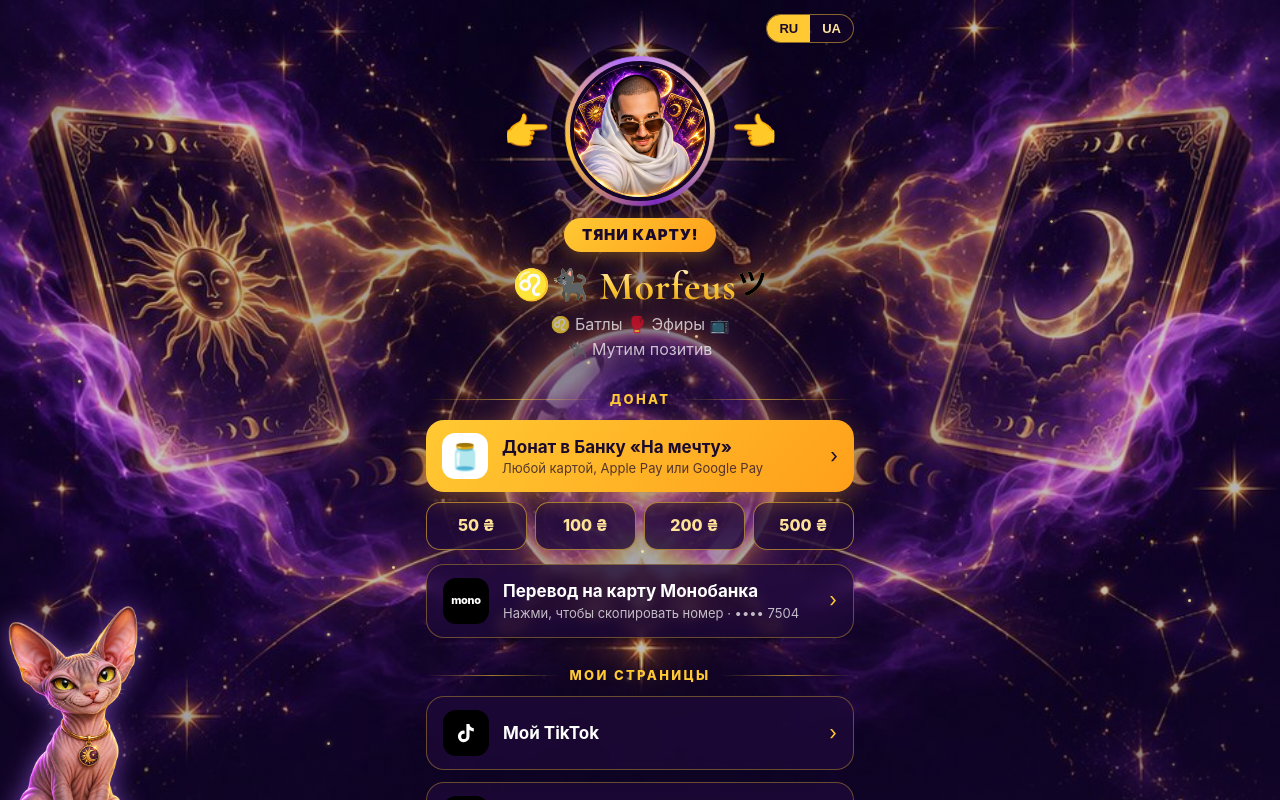
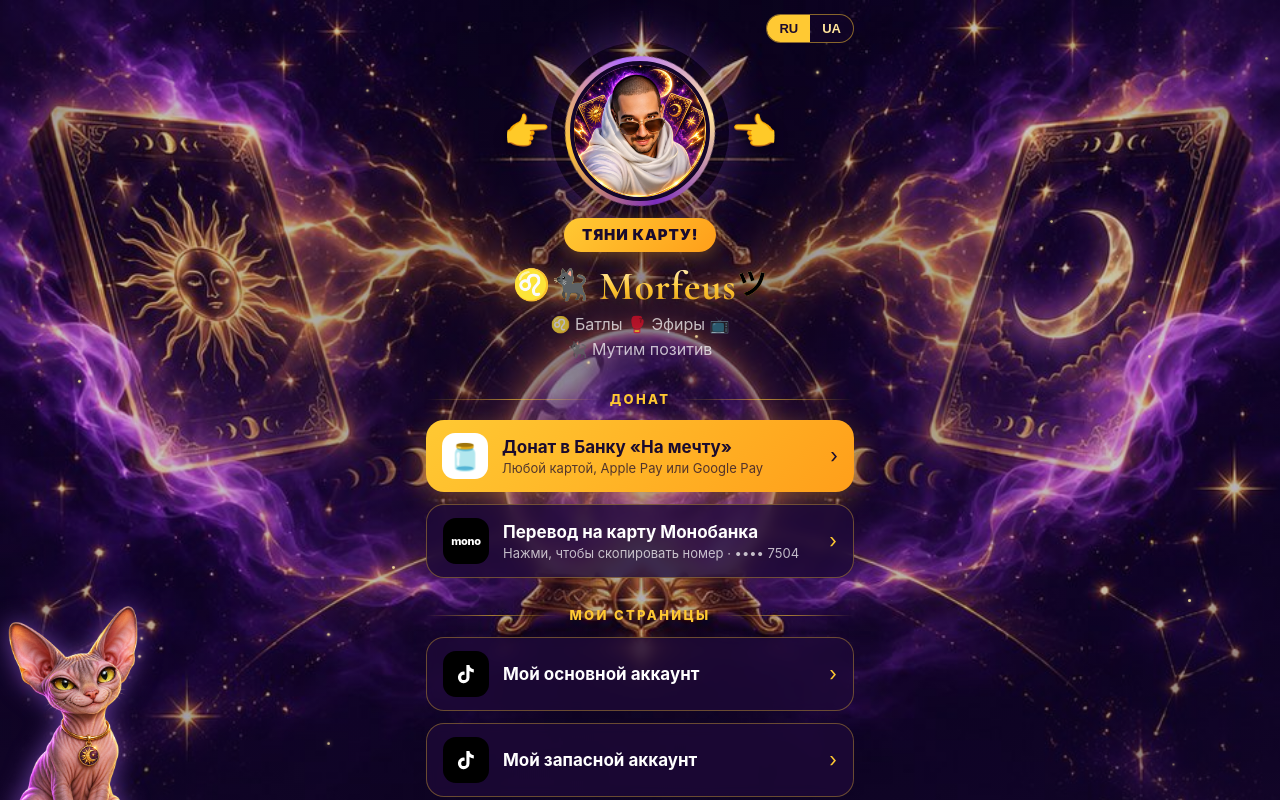
Before and after one commit to taec432-maker/morfeus, a plain HTML site: page index.html in a window 1280 px wide. Shown: the top 800 px of the page. Drawn offline with nearby package versions, Linux system fonts and the light colour scheme.

Commit message:
Remove amount buttons, rename and swap TikTok links

```diff
--- a/index.html
+++ b/index.html
@@ -74,9 +74,6 @@
   a.btn.main small{color:rgba(26,11,46,.75)} a.btn.main .go{color:#1a0b2e}
   a.btn .ic.mono{background:#000;color:#fff;font:800 11px/1 -apple-system,sans-serif;letter-spacing:-.03em}
   a.btn .ic.jar{background:#fff;font-size:26px}
-  .sums{display:grid;grid-template-columns:repeat(4,1fr);gap:8px;margin:-2px 0 14px}
-  .sums a{display:block;padding:11px 0;border-radius:14px;text-align:center;text-decoration:none;font-weight:800;font-size:16px;color:var(--gold2);background:rgba(30,10,56,.78);border:1px solid rgba(255,201,51,.55);transition:transform .15s,background .15s}
-  .sums a:active{transform:scale(.94);background:rgba(255,201,51,.25)}
   .ic.tt{background:#000}
   .ic.tg{background:#2aabee}
   .foot{margin-top:26px;color:rgba(255,255,255,.5);font-size:12px}
@@ -140,12 +137,11 @@
 
   <div class="sec" data-i="donT">ДОНАТ</div>
   <a class="btn main" id="jar" href="https://send.monobank.ua/jar/tfSnGPdcs" target="_blank" rel="noopener"><span class="ic jar">🫙</span><span><b data-i="jar">Донат в Банку «На мечту»</b><small data-i="jarS">Любой картой, Apple Pay или Google Pay</small></span><span class="go">›</span></a>
-  <div class="sums" id="sums"><a data-a="50">50 ₴</a><a data-a="100">100 ₴</a><a data-a="200">200 ₴</a><a data-a="500">500 ₴</a></div>
   <a class="btn" id="mono" href="#"><span class="ic mono">mono</span><span><b data-i="mono">Перевод на карту Монобанка</b><small id="monoSub" data-i="monoS">Нажми, чтобы скопировать номер · •••• 7504</small></span><span class="go">›</span></a>
 
   <div class="sec" data-i="pagesT">МОИ СТРАНИЦЫ</div>
-  <a class="btn" href="https://www.tiktok.com/@yurkaleo" target="_blank" rel="noopener"><span class="ic tt"><svg width="24" height="24" viewBox="0 0 24 24" fill="#fff"><path d="M16.6 5.8A4.3 4.3 0 0 1 15.5 3h-3.1v12.4a2.6 2.6 0 1 1-2.6-2.6c.3 0 .5 0 .8.1V9.7a5.8 5.8 0 1 0 4.9 5.7V9a7.3 7.3 0 0 0 4.3 1.4V7.3a4.3 4.3 0 0 1-3.2-1.5z"/></svg></span><span><b data-i="tt1">Мой TikTok</b></span><span class="go">›</span></a>
-  <a class="btn" href="https://www.tiktok.com/@catmorfeus" target="_blank" rel="noopener"><span class="ic tt"><svg width="24" height="24" viewBox="0 0 24 24" fill="#fff"><path d="M16.6 5.8A4.3 4.3 0 0 1 15.5 3h-3.1v12.4a2.6 2.6 0 1 1-2.6-2.6c.3 0 .5 0 .8.1V9.7a5.8 5.8 0 1 0 4.9 5.7V9a7.3 7.3 0 0 0 4.3 1.4V7.3a4.3 4.3 0 0 1-3.2-1.5z"/></svg></span><span><b data-i="tt2">Запасной TikTok</b></span><span class="go">›</span></a>
+  <a class="btn" href="https://www.tiktok.com/@catmorfeus" target="_blank" rel="noopener"><span class="ic tt"><svg width="24" height="24" viewBox="0 0 24 24" fill="#fff"><path d="M16.6 5.8A4.3 4.3 0 0 1 15.5 3h-3.1v12.4a2.6 2.6 0 1 1-2.6-2.6c.3 0 .5 0 .8.1V9.7a5.8 5.8 0 1 0 4.9 5.7V9a7.3 7.3 0 0 0 4.3 1.4V7.3a4.3 4.3 0 0 1-3.2-1.5z"/></svg></span><span><b data-i="tt1">Мой основной аккаунт</b></span><span class="go">›</span></a>
+  <a class="btn" href="https://www.tiktok.com/@yurkaleo" target="_blank" rel="noopener"><span class="ic tt"><svg width="24" height="24" viewBox="0 0 24 24" fill="#fff"><path d="M16.6 5.8A4.3 4.3 0 0 1 15.5 3h-3.1v12.4a2.6 2.6 0 1 1-2.6-2.6c.3 0 .5 0 .8.1V9.7a5.8 5.8 0 1 0 4.9 5.7V9a7.3 7.3 0 0 0 4.3 1.4V7.3a4.3 4.3 0 0 1-3.2-1.5z"/></svg></span><span><b data-i="tt2">Мой запасной аккаунт</b></span><span class="go">›</span></a>
   <a class="btn" href="https://t.me/morpheus22222" target="_blank" rel="noopener"><span class="ic tg"><svg width="24" height="24" viewBox="0 0 24 24" fill="#fff"><path d="M21.9 4.6 18.7 19.7c-.2 1.1-.9 1.3-1.8.8l-4.9-3.6-2.4 2.3c-.3.3-.5.5-1 .5l.4-5 9-8.2c.4-.4-.1-.6-.6-.2L6.3 13.3l-4.8-1.5c-1-.3-1-1 .2-1.5L20.5 3c.9-.3 1.6.2 1.4 1.6z"/></svg></span><span><b data-i="tg">Мой Telegram-канал</b></span><span class="go">›</span></a>
 
   <div class="foot" data-i="foot">© Morfeus · Спасибо, что ты здесь ❤️</div>
@@ -207,10 +203,10 @@
   // ---------- языки: русский основной, украинский ----------
   var TXT = {
     ru:{tap:"ТЯНИ КАРТУ!",jar:"Донат в Банку «На мечту»",jarS:"Любой картой, Apple Pay или Google Pay",bio1:"♌ Батлы 🥊 Эфиры 📺",bio2:"🐈‍⬛ Мутим позитив",today:"Твоя карта дня",donT:"ДОНАТ",mono:"Перевод на карту Монобанка",monoS:"Нажми, чтобы скопировать номер · •••• 7504",monoOk:"Номер карты скопирован ✓",
-        pagesT:"МОИ СТРАНИЦЫ",tt1:"Мой TikTok",tt2:"Запасной TikTok",tg:"Мой Telegram-канал",foot:"© Morfeus · Спасибо, что ты здесь ❤️",again:"Это твоя карта на сегодня 🔮",next:"Новая карта через",
+        pagesT:"МОИ СТРАНИЦЫ",tt1:"Мой основной аккаунт",tt2:"Мой запасной аккаунт",tg:"Мой Telegram-канал",foot:"© Morfeus · Спасибо, что ты здесь ❤️",again:"Это твоя карта на сегодня 🔮",next:"Новая карта через",
         thx:"🔮 Поблагодарить Морфеуса",close:"Закрыть",copied:"Номер карты скопирован. Вставь его в приложении банка 💛",title:"Morfeus — карта дня, батлы и донат"},
     uk:{tap:"ТЯГНИ КАРТУ!",jar:"Донат у Банку «На мечту»",jarS:"Будь-якою карткою, Apple Pay або Google Pay",bio1:"♌ Батли 🥊 Ефіри 📺",bio2:"🐈‍⬛ Мутимо позитив",today:"Твоя карта дня",donT:"ДОНАТ",mono:"Переказ на картку Монобанку",monoS:"Натисни, щоб скопіювати номер · •••• 7504",monoOk:"Номер картки скопійовано ✓",
-        pagesT:"МОЇ СТОРІНКИ",tt1:"Мій TikTok",tt2:"Запасний TikTok",tg:"Мій Telegram-канал",foot:"© Morfeus · Дякую, що ти тут ❤️",again:"Це твоя карта на сьогодні 🔮",next:"Нова карта через",
+        pagesT:"МОЇ СТОРІНКИ",tt1:"Мій основний акаунт",tt2:"Мій запасний акаунт",tg:"Мій Telegram-канал",foot:"© Morfeus · Дякую, що ти тут ❤️",again:"Це твоя карта на сьогодні 🔮",next:"Нова карта через",
         thx:"🔮 Подякувати Морфеусу",close:"Закрити",copied:"Номер картки скопійовано. Встав його в застосунку банку 💛",title:"Morfeus — карта дня, батли та донат"}
   };
   function store(k,v){ try{ if(v===undefined) return localStorage.getItem(k); localStorage.setItem(k,v) }catch(e){ return null } }
@@ -325,7 +321,6 @@
     if(navigator.clipboard&&navigator.clipboard.writeText){ navigator.clipboard.writeText(CARD_NUMBER).then(done,fb) } else fb();
   }
   document.getElementById('mono').addEventListener('click',function(e){ e.preventDefault(); copyCard() });
-  document.querySelectorAll('#sums a').forEach(function(a){ a.href=JAR+'?a='+a.getAttribute('data-a'); a.target='_blank'; a.rel='noopener' });
   document.getElementById('thx').addEventListener('click',function(){ window.open(JAR,'_blank','noopener'); closeCard() });
 
   applyLang();
```
